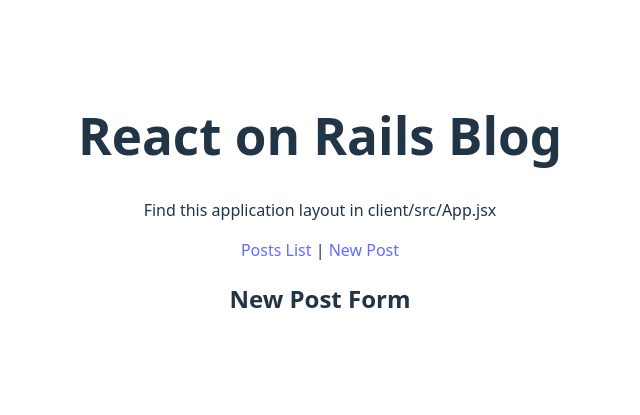
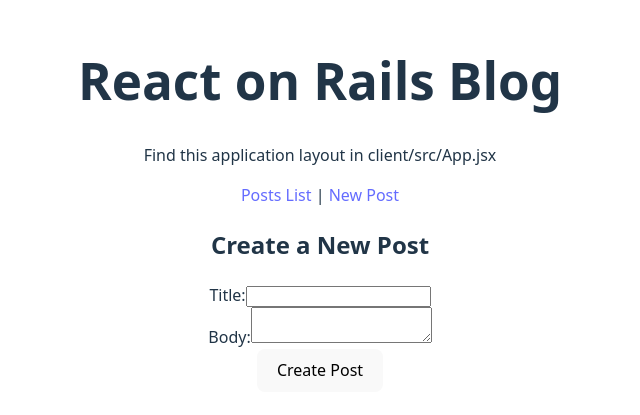
Before and after one commit to Altaircsj/rails_react_blog, a React (Vite) app in the folder client/: page /new in a window 1280 px wide. Shown: the part 195-610 px from the top of the page, without its empty margins (320-960 px from the left). Built offline with nearby package versions, Linux system fonts and the light colour scheme; no server answers.

Commit message:
Implementado new post form

```diff
--- a/client/src/components/AppRoutes.jsx
+++ b/client/src/components/AppRoutes.jsx
@@ -3,13 +3,14 @@
 
 import PostsList from "../features/posts/PostsList";
 import PostDetails from "../features/posts/PostDetails";
+import NewPostForm from "../features/posts/NewPostForm";
 
 function AppRoutes() {
   return (
     <Routes>
       <Route path="/" element={<PostsList />} />
       <Route path="/posts/:id" element={<PostDetails />} />
-      <Route path="/new" element={<h2>New Post Form</h2>} />
+      <Route path="/new" element={<NewPostForm />} />
     </Routes>
   );
 }
--- /dev/null
+++ b/client/src/features/posts/NewPostForm.jsx
@@ -0,0 +1,62 @@
+import React, { useState } from "react";
+import { useNavigate } from "react-router-dom";
+import { API_URL } from "../../constants";
+
+function NewPostForm() {
+  const [title, setTitle] = useState("");
+  const [body, setBody] = useState("");
+  const navigate = useNavigate();
+
+  const handleSubmit = async (e) => {
+    e.preventDefault();
+
+    const postData = { title, body };
+
+    const response = await fetch(API_URL, {
+      method: "POST",
+      headers: {
+        "Content-Type": "application/json",
+      },
+      body: JSON.stringify(postData),
+    });
+
+    if (response.ok) {
+      const { id } = await response.json();
+      navigate(`/posts/${id}`);
+    } else {
+      console.error("Failed to create post");
+    }
+  };
+
+  return (
+    <div>
+      <h2>Create a New Post</h2>
+      <form onSubmit={handleSubmit}>
+        <div>
+          <label htmlFor="title">Title:</label>
+          <input
+            id="titleInput"
+            type="text"
+            value={title}
+            onChange={(e) => setTitle(e.target.value)}
+            required
+          />
+        </div>
+        <div>
+          <label htmlFor="bodyInput">Body:</label>
+          <textarea
+            id="bodyInput"
+            value={body}
+            onChange={(e) => setBody(e.target.value)}
+            required
+          />
+        </div>
+        <div>
+          <button type="submit">Create Post</button>
+        </div>
+      </form>
+    </div>
+  );
+}
+
+export default NewPostForm;
--- a/client/src/features/posts/PostsList.jsx
+++ b/client/src/features/posts/PostsList.jsx
@@ -5,7 +5,7 @@
 function PostsList() {
   const [posts, setPosts] = useState([]);
   const [loading, setLoading] = useState(true);
-  const [, setError] = useState(null);
+  const [error, setError] = useState(null);
   // Fetch posts from the API
   useEffect(() => {
     async function loadPosts() {
@@ -18,7 +18,7 @@
           throw response;
         }
       } catch (e) {
-        setError("An error occurred. Awkward...");
+        setError("Não conectou com a API");
         console.log("Ocorreu um erro:", e);
       } finally {
         setLoading(false);
@@ -26,6 +26,8 @@
     }
     loadPosts();
   }, []);
+
+  if (error) return <h2>{error}</h2>;
 
   if (loading) return <h2>Loading...</h2>;
 
```
Also changed, not shown: 1 other file (tests, documents, lock files or other folders).
